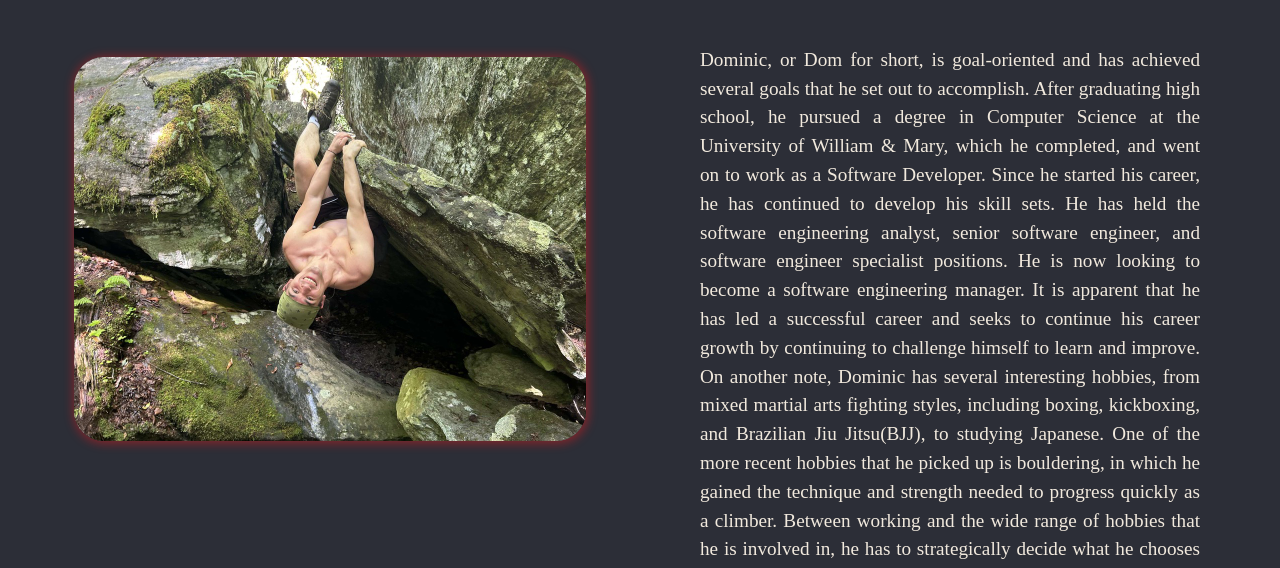
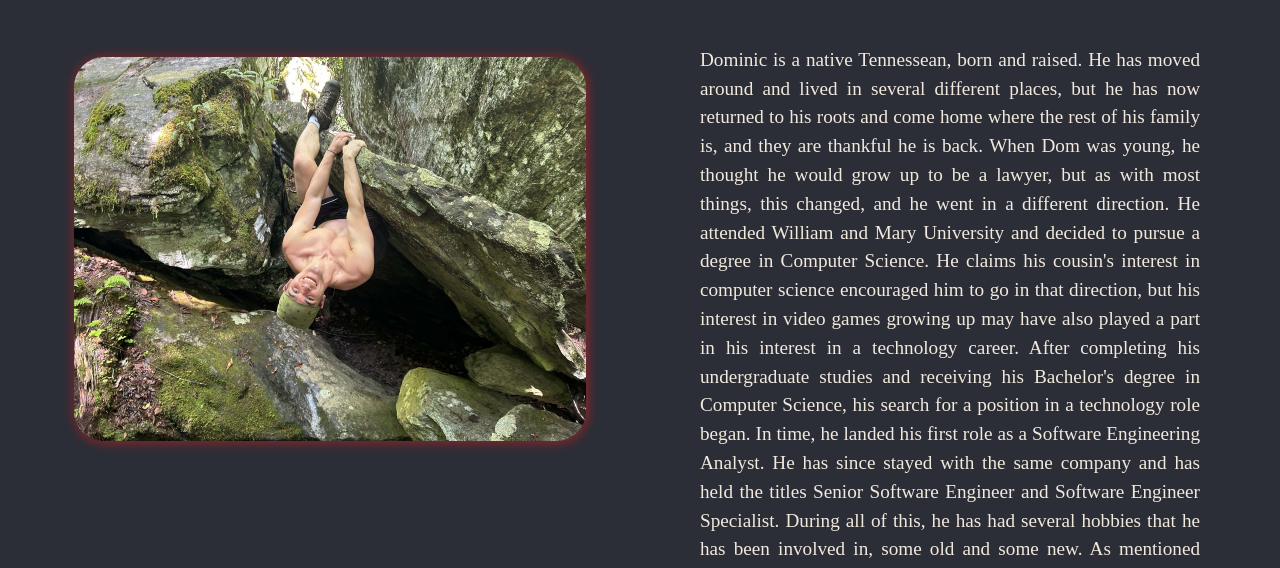
Before and after one commit to jbb-codes/bioSite, a plain HTML site: page about.html in a window 1280 px wide. Shown: the part 226-794 px from the top of the page. Drawn offline with nearby package versions, Linux system fonts and the light colour scheme; a web font is replaced by a local one.

Commit message:
docs: add bio text to about page

```diff
--- a/about.html
+++ b/about.html
@@ -40,31 +40,24 @@
     <main class="grid row2">
       <img class="about-img" src="images/outdoor-climb.jpeg" alt="Dom dressed nicely standing">
       <p class="text-overview">
-        Dominic, or Dom for short, is goal-oriented and has achieved several goals that he set out to accomplish.
-        After
-        graduating high school, he pursued a degree in Computer Science at the University of William & Mary, which he
-        completed,
-        and went on to work as a Software Developer. Since he started his career, he has continued to develop his
-        skill sets. He
-        has held the software engineering analyst, senior software engineer, and software engineer specialist
-        positions. He is
-        now looking to become a software engineering manager. It is apparent that he has led a successful career and
-        seeks to
-        continue his career growth by continuing to challenge himself to learn and improve.
-        On another note, Dominic has several interesting hobbies, from mixed martial arts fighting styles, including
-        boxing,
-        kickboxing, and Brazilian Jiu Jitsu(BJJ), to studying Japanese. One of the more recent hobbies that he picked
-        up is
-        bouldering, in which he gained the technique and strength needed to progress quickly as a climber. Between
-        working and
-        the wide range of hobbies that he is involved in, he has to strategically decide what he chooses to put his
-        effort into.
-        Although this man should have plenty of energy as he likes having two Monster Energy drinks a day, the Zero
-        Ultra is his
-        preference. He still finds time to do things he enjoys that are not as intense in his downtime, like playing
-        video games
-        and studying Japanese. With this brief overview of his accomplishments and interests, Dominic is one
-        interesting man.
+        Dominic is a native Tennessean, born and raised. He has moved around and lived in several different places, but
+        he has now returned to his roots and come home where the rest of his family is, and they are thankful he is
+        back. When Dom was young, he thought he would grow up to be a lawyer, but as with most things, this changed, and
+        he went in a different direction. He attended William and Mary University and decided to pursue a degree in
+        Computer Science. He claims his cousin's interest in computer science encouraged him to go in that direction,
+        but his interest in video games growing up may have also played a part in his interest in a technology career.
+        After completing his undergraduate studies and receiving his Bachelor's degree in Computer Science, his search
+        for a position in a technology role began. In time, he landed his first role as a Software Engineering Analyst.
+        He has since stayed with the same company and has held the titles Senior Software Engineer and Software Engineer
+        Specialist. During all of this, he has had several hobbies that he has been involved in, some old and some new.
+        As mentioned earlier, Dom developed an interest in video games when he was young, and it remains a hobby in his
+        adult life; he likes to play when he can for leisure. One of his newer interests is studying the Japanese
+        language. He has been developing this skill for about two and a half years. He has learned two thousand Kanji
+        and six thousand words in the last year. Dom says there are "three pillars of learning a language: listening,
+        speaking, and writing". He practices methods that include using YouTube to listen to Japanese and gain
+        familiarity with the language being spoken, writing Kanji, and working on pronouncing words while he writes.
+        This is just a short biography to give you more insight into Dominic's life and interests. To learn more about
+        him, visit the Hobbies page.
       </p>
     </main>
 
```
